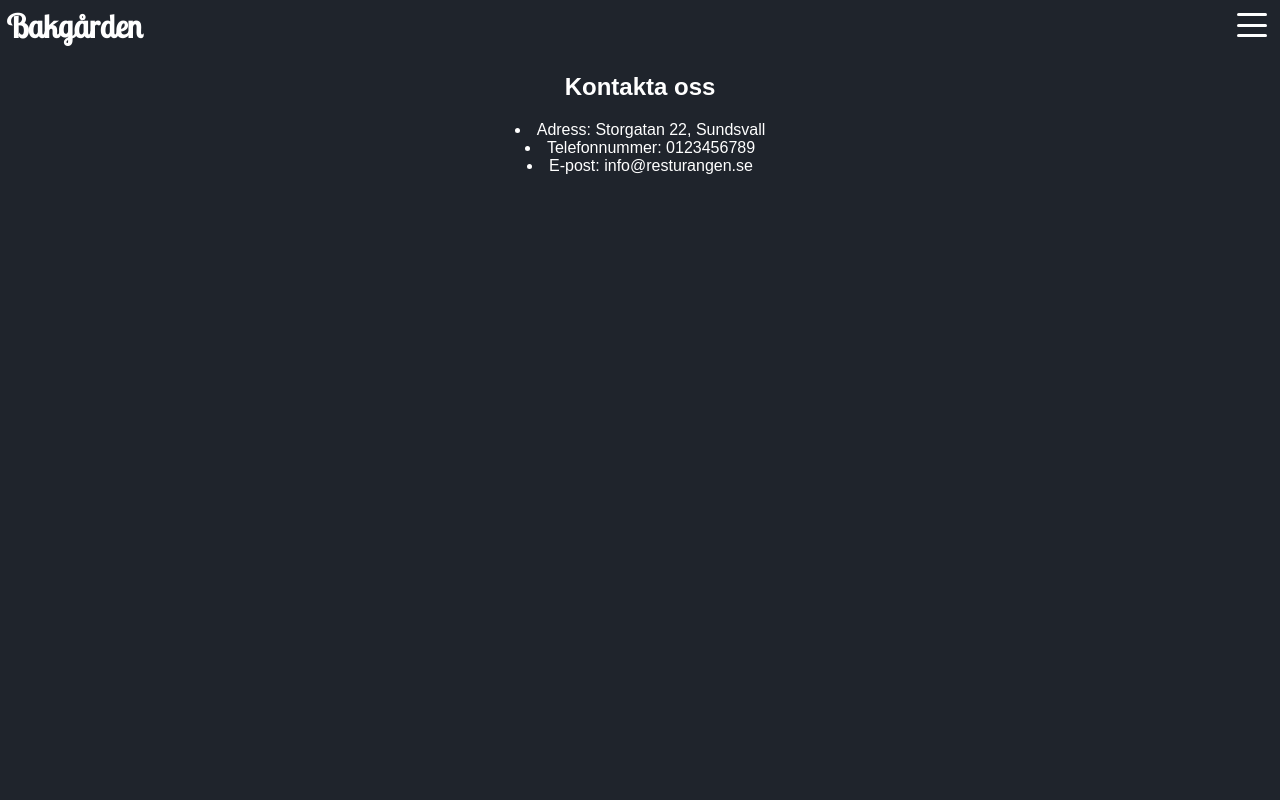
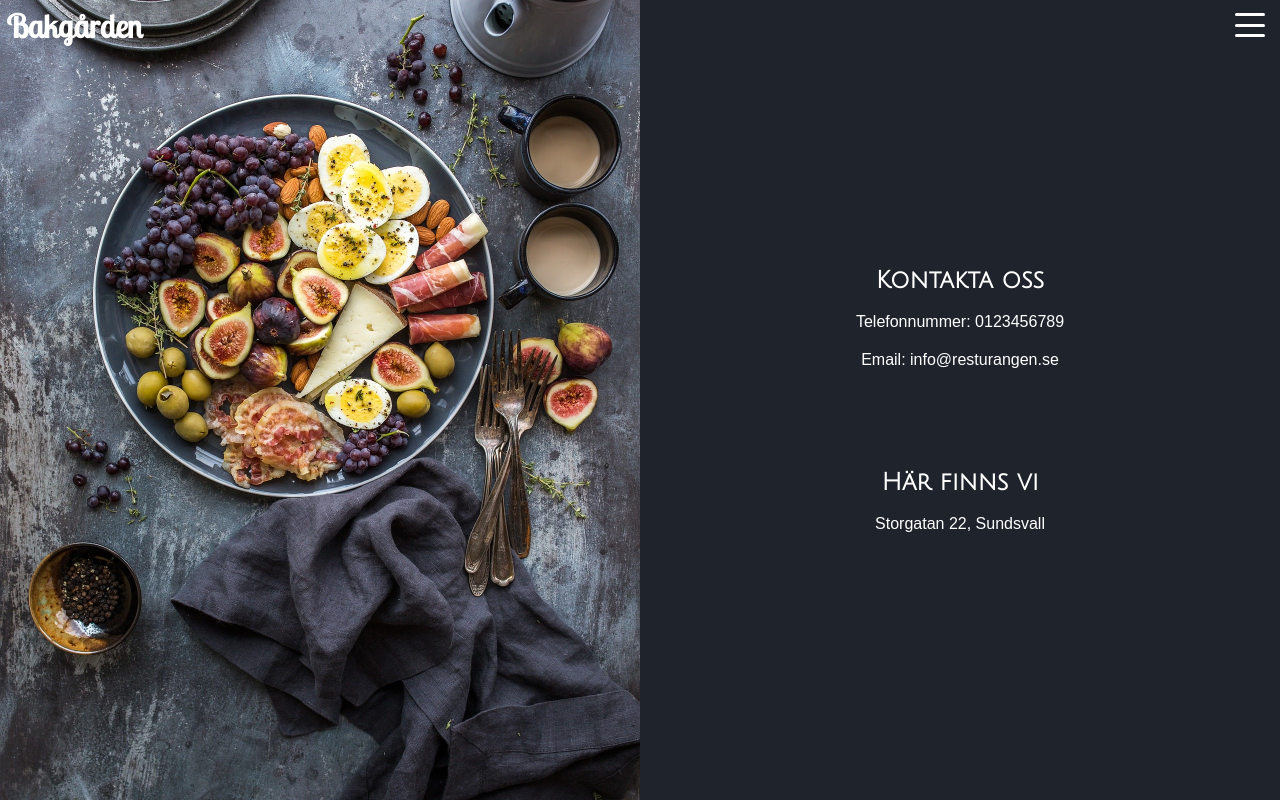
Before and after one commit to PetraElgemyr/restaurant-fullstack, a React (Vite) app in the folder fed22s-therestaurant/: page /contact in a window 1280 px wide. Built offline with nearby package versions, Linux system fonts and the light colour scheme; a web font is replaced by a local one.

Commit message:
(feat): add styling for contact page

```diff
--- a/fed22s-therestaurant/src/components/Contact.tsx
+++ b/fed22s-therestaurant/src/components/Contact.tsx
@@ -1,10 +1,25 @@
+import { ContactContainer, ContactInfoContainer } from "./styled/ContactContainer";
+import { Container, ImageContainer } from "./styled/Containers";
+
+import { H2 } from "./styled/Headings";
+
 export const Contact = () => {
   return (
-    <>
-      <h2 className="Contact-header">Kontakta oss</h2>
-      <li className="Contact-text">Adress: Storgatan 22, Sundsvall</li>
-      <li className="Contact-text">Telefonnummer: 0123456789</li>
-      <li className="Contact-text">E-post: info@resturangen.se</li>
-    </>
+    <ContactContainer>
+      <ImageContainer>
+        <img/>
+      </ImageContainer>
+      <ContactInfoContainer>
+        <Container>
+          <H2>Kontakta oss</H2>
+          <span>Telefonnummer: 0123456789</span>
+          <span>Email: info@resturangen.se</span>
+        </Container>
+        <Container>
+          <H2>Här finns vi</H2>
+          <span>Storgatan 22, Sundsvall</span>
+        </Container>
+      </ContactInfoContainer>
+    </ContactContainer>
   );
 };
--- /dev/null
+++ b/fed22s-therestaurant/src/components/styled/ContactContainer.tsx
@@ -0,0 +1,18 @@
+import { styled } from "styled-components";
+
+export const ContactContainer = styled.div`
+    display: flex;
+    flex-direction: row;
+    justify-content: center;
+    align-items: center;
+    width: 100vw;
+`
+
+export const ContactInfoContainer = styled.div`
+    display: flex;
+    flex-direction: column;
+    justify-content: center;
+    align-items: center;
+    gap: 100px;
+    width: 50vw;
+`
--- /dev/null
+++ b/fed22s-therestaurant/src/components/styled/Containers.tsx
@@ -0,0 +1,31 @@
+import { styled } from "styled-components";
+import { devices } from "./devices";
+import plateFiggs from "../assets/plate-figgs.jpg";
+
+interface IContainerProps {
+    flexdirection?: string;
+}
+
+export const Container = styled.div<IContainerProps>`
+    display: flex;
+    flex-direction: ${(props: IContainerProps) => props.flexdirection || "column"};
+    justify-content: center;
+    align-items: center;
+    gap: 20px;
+`
+
+export const ImageContainer = styled.div `
+    display: none;
+    justify-content: center;
+    align-items: center;
+    width: 50vw;
+    height: 100vh;
+
+    @media screen and (${devices.desktop}) {
+        display: flex;
+        background-image: url("src/assets/plate-figgs.jpg");
+        background-position: center;
+        background-size: cover;
+    }
+
+`
--- /dev/null
+++ b/fed22s-therestaurant/src/components/styled/Headings.tsx
@@ -0,0 +1,7 @@
+import styled from "styled-components";
+
+export const H2 = styled.h2`
+    font-family: "Julius Sans One", sans-serif;
+    padding: 0;
+    margin: 0;
+`
--- a/fed22s-therestaurant/src/components/styled/Nav.tsx
+++ b/fed22s-therestaurant/src/components/styled/Nav.tsx
@@ -4,8 +4,10 @@ interface IToggled {
 }
 
 export const Nav = styled.div`
+    width: 100vw;
     display: flex;
     flex-direction: row;
+    justify-content: space-between;
 `
 
 export const Logo = styled.h3`
@@ -21,11 +23,10 @@ export const Menu = styled.div`
     display: flex;
     justify-content: center;
     align-items: center;
-    position: absolute;
     z-index: 1;
     cursor: pointer;
-    top: 10px;
-    right: 13px;
+    margin: 10px 15px;
+
 `
 
 export const DropDownMenu = styled.div<IToggled>`
--- a/fed22s-therestaurant/src/index.css
+++ b/fed22s-therestaurant/src/index.css
@@ -12,6 +12,9 @@ main {
   display: flex;
   flex-direction: column;
   align-items: center;
+  justify-content: center;
+  min-height: 100vh;
+  max-width: 100vw;
 }
 
 body {
@@ -19,7 +22,11 @@ body {
   margin: 0;
 }
 
-ul {
+header {
+  position: absolute;
+}
+
+ul, li {
   list-style: none;
 }
 
```
Also changed, not shown: fed22s-therestaurant/src/assets/plate-figgs.jpg (added), fed22s-therestaurant/src/assets/wineglas.jpg (added).
